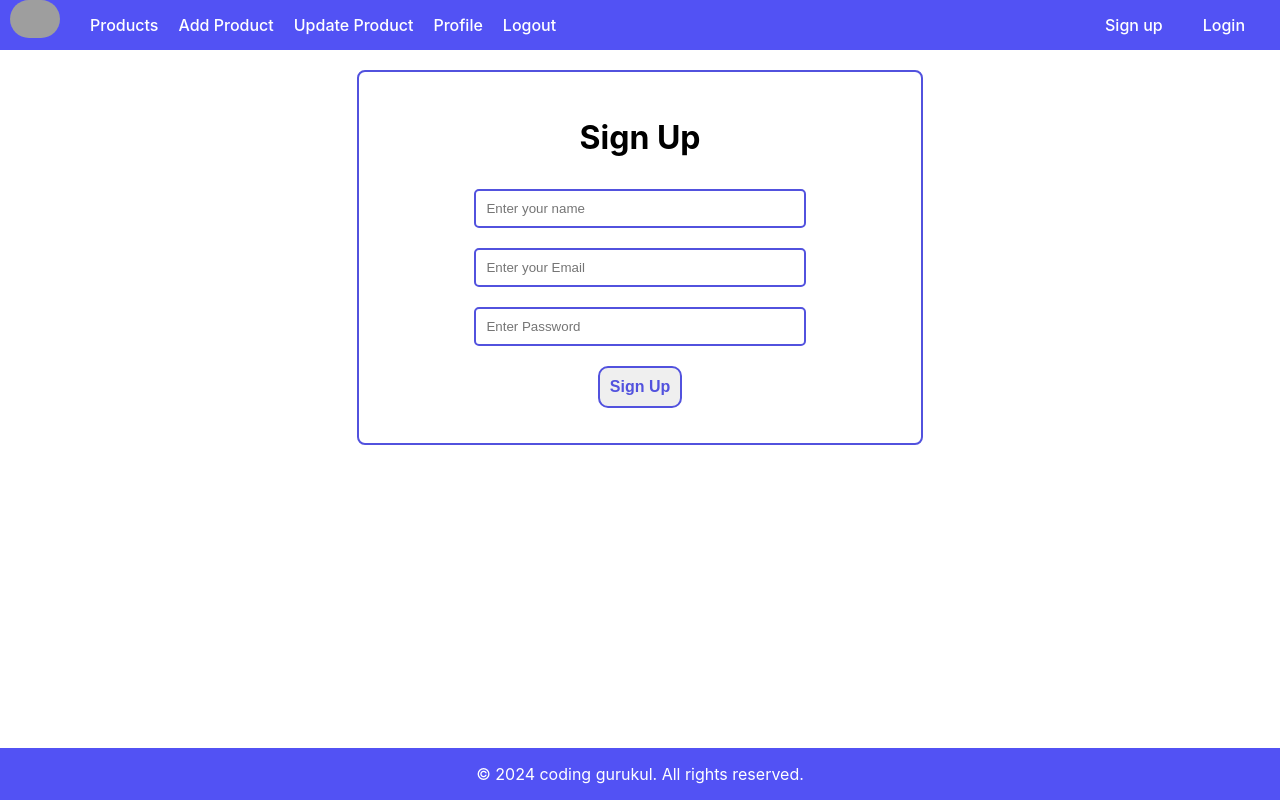
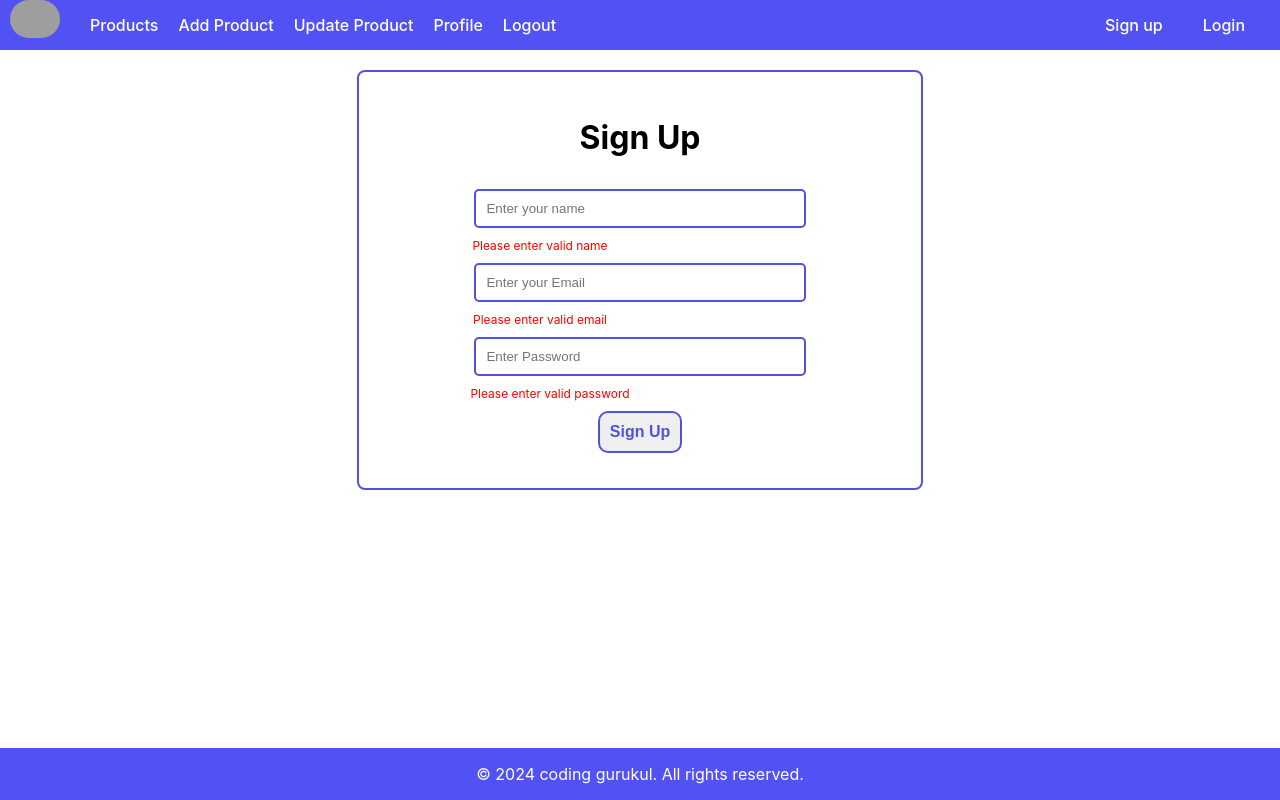
Before and after one commit to harshPandey4105/new-dashboard-frontend, a React (Create React App) app: page /signup in a window 1280 px wide. Both pictures are taken after a click on the button "Sign Up". Built offline with nearby package versions, Linux system fonts and the light colour scheme; no server answers; grey boxes are pictures that could not be loaded.

Commit message:
add validations in sign and login pages

```diff
--- a/src/components/Navbar.js
+++ b/src/components/Navbar.js
@@ -6,8 +6,6 @@ const Navbar = () => {
         localStorage.removeItem('user');
         localStorage.removeItem('token');
     }
-    // const user = localStorage.getItem('user');
-    // let userName = (JSON.parse(localStorage.getItem('user'))?.name).toUpperCase();
     return (
         <div>
             <img src="https://img.freepik.com/free-vector/gradient-coding-logo-template_23-2148809439.jpg"
@@ -19,9 +17,6 @@ const Navbar = () => {
                         <li><Link to='/update'>Update Product</Link></li>
                         <li><Link to='/profile'>Profile</Link></li>
                         <li><Link onClick={logout} to='/signup'>Logout</Link></li>
-                        {/* {
-                              user ? <span className="user-name">({userName})</span>:<></>
-                        } */}
                         <li className="sideLinks"><Link to='/login'>Login</Link></li>
                         <li className="sideLinks"><Link to='/signup'>Sign up</Link></li>
                     </ul>
--- a/src/components/login.js
+++ b/src/components/login.js
@@ -11,7 +11,11 @@ const Login = () => {
     },[])
     const [email,setEmail]=useState("");
     const [password,setPassword]=useState("");
+    const [error, setError] = useState(false);
     const getData= async()=>{
+        if ( !email || !password) {
+            return setError(true);
+        }
         let f=await fetch('https://dashboard-backend-rho.vercel.app/login',{
             method:'post',
             body:JSON.stringify({email,password}),
@@ -40,7 +44,8 @@ const Login = () => {
                 value={email}
                 placeholder="Enter your Email"
                 required
-                />
+            />
+            {error && !email ?<span className="validations">Please enter valid email</span>:<></>}
             <input
                 type="password"
                 name="password"
@@ -49,6 +54,7 @@ const Login = () => {
                 placeholder="Enter Password"
                 required
             />
+            {error && !password ?<span className="validations validations-p">Please enter valid password</span>:<></>}
             <button type="button" onClick={getData}>Sign Up</button>
         </div>
     )
--- a/src/components/navbar.css
+++ b/src/components/navbar.css
@@ -24,3 +24,13 @@
     font-size: 13px;
     color: white;
 }
+.validations{
+    color: red;
+    font-size: 12px;
+    position: relative;
+    right: 100px;
+}
+.validations-p{
+    position: relative;
+    right: 90px;
+}
--- a/src/components/signup.js
+++ b/src/components/signup.js
@@ -2,28 +2,33 @@ import React, { useEffect, useState } from "react";
 import { useNavigate } from "react-router-dom";
 import './signup.css';
 const Signup = () => {
-    const navigation=useNavigate();
-    useEffect(()=>{
-        const data=localStorage.getItem('user');
-        if(data){
+    const navigation = useNavigate();
+    useEffect(() => {
+        const data = localStorage.getItem('user');
+        if (data) {
             navigation('/');
         }
-    },[])
-    const [name,setName]=useState("");
-    const [email,setEmail]=useState("");
-    const [password,setPassword]=useState("");
-    const getData= async()=>{
-        let f=await fetch('https://dashboard-backend-rho.vercel.app/signup',{
-            method:'post',
-            body:JSON.stringify({name,email,password}),
-            headers:{'Content-Type':'application/json'},
-        });
-        f=await f.json();
-        console.log(f);
-        localStorage.setItem('user',JSON.stringify(f.user));
-        localStorage.setItem('token',JSON.stringify(f.auth));
-        navigation('/');
-
+    }, [])
+    const [name, setName] = useState("");
+    const [email, setEmail] = useState("");
+    const [password, setPassword] = useState("");
+    const [error, setError] = useState(false);
+    const getData = async () => {
+        if (!name || !email || !password) {
+            return setError(true);
+        }
+        else {
+            let f = await fetch('https://dashboard-backend-rho.vercel.app/signup', {
+                method: 'post',
+                body: JSON.stringify({ name, email, password }),
+                headers: { 'Content-Type': 'application/json' },
+            });
+            f = await f.json();
+            console.log(f);
+            localStorage.setItem('user', JSON.stringify(f.user));
+            localStorage.setItem('token', JSON.stringify(f.auth));
+            navigation('/');
+        }
     }
     return (
         <div className="sign-block">
@@ -31,27 +36,30 @@ const Signup = () => {
             <input
                 type="text"
                 name="name"
-                onChange={(e)=>setName(e.target.value)}
+                onChange={(e) => setName(e.target.value)}
                 value={name}
                 placeholder="Enter your name"
                 required
-                />
+            />
+            {error && !name ?<span className="validations">Please enter valid name</span>:<></>}
             <input
                 type="email"
                 name="email"
-                onChange={(e)=>setEmail(e.target.value)}
+                onChange={(e) => setEmail(e.target.value)}
                 value={email}
                 placeholder="Enter your Email"
                 required
-                />
+            />
+            {error && !email ?<span className="validations">Please enter valid email</span>:<></>}
             <input
                 type="password"
                 name="password"
-                onChange={(e)=>setPassword(e.target.value)}
+                onChange={(e) => setPassword(e.target.value)}
                 value={password}
                 placeholder="Enter Password"
                 required
             />
+            {error && !password ?<span className="validations validations-p">Please enter valid password</span>:<></>}
             <button type="button" onClick={getData}>Sign Up</button>
         </div>
     )
```
